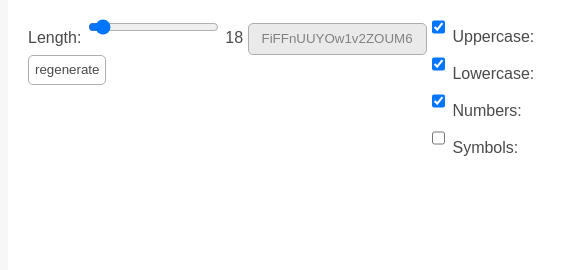
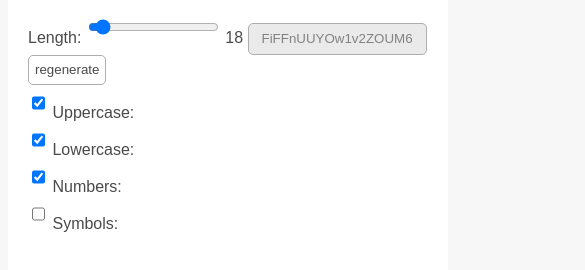
Before and after one commit to ugwis/password-generator, a plain HTML site: page index.html in a window 390 px wide. Shown: the part 64-334 px from the top of the page, 585 px wide, since content can reach past the window. Drawn offline with Linux system fonts and the light colour scheme.

Commit message:
fix: add responsive width 0~700px

```diff
--- a/index.html
+++ b/index.html
@@ -10,7 +10,7 @@
                 color: #4a4a4a;
             }
             main {
-                width: 700px;
+                width: 400px;
                 margin: 0px auto;
                 min-height: 400px;
                 background: #fff;
@@ -38,10 +38,15 @@
                 background: transparent;
                 color: #4a4a4a;
             }
-            .left {
-                float: right;
-                width: 300px;
-            }
+	    @media screen and ( min-width:700px ) {
+		main {
+                    width: 700px;
+		}
+                .left {
+                    float: right;
+                    width: 300px;
+                }
+	    }
         </style>
         <meta name="apple-mobile-web-app-capable" content="yes" />
         <meta name="apple-mobile-web-app-status-bar-style" content="black">
@@ -54,6 +59,9 @@
                 <label for="length">Length:</label>
                 <input type="range" id="length" name="length" value="18" min="7" max="200">
                 <span id="lengthText" name="lengthText">18</span>
+                <input type="text" name="password" disabled>
+                <button type="button" name="regenerate" >regenerate</button>
+
 
                 <div id="options" class="left">
                     <div>
@@ -73,8 +81,6 @@
                         <label for="symbols">Symbols:</label>
                     </div>
                 </div>
-		<input type="text" name="password" disabled>
-                <button type="button" name="regenerate" >regenerate</button>
     		</form>
     		<script>
     			const lowercase="abcdefghijklmnopqrstuvwxyz"
```
